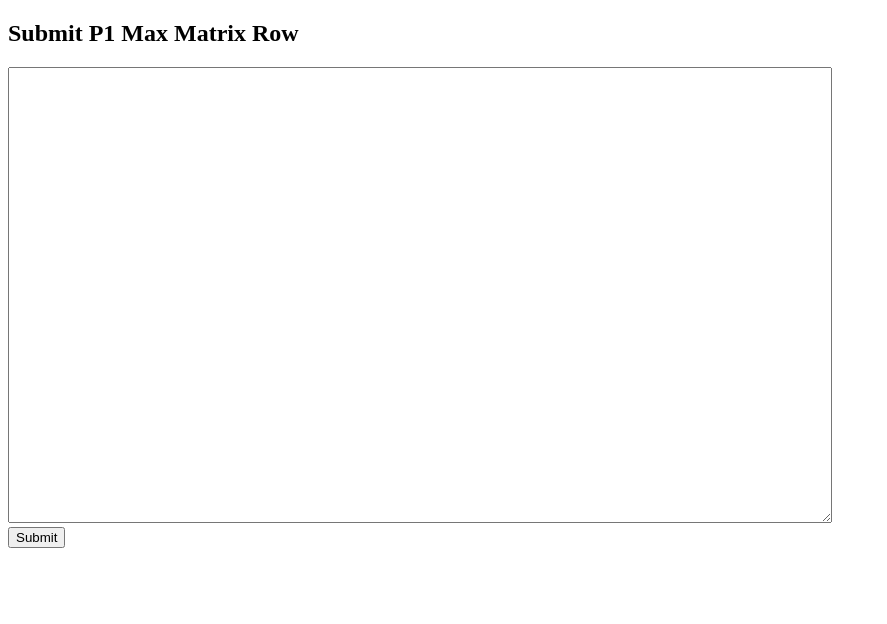
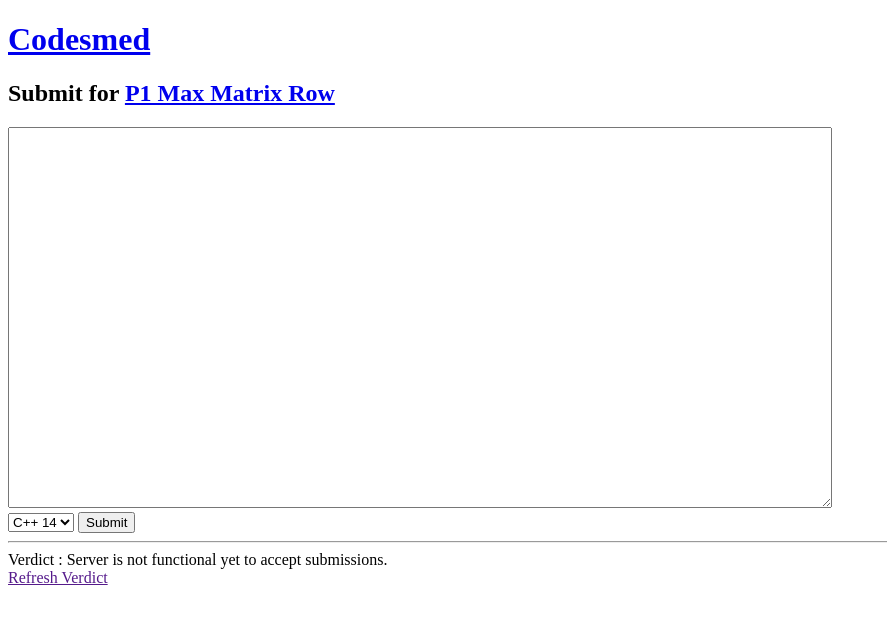
Before and after one commit to nitin12384/online_judge, a Django app: page /submit/1 in a window 1280 px wide. Shown: the top 624 px of the page, without its empty margins (0-887 px from the left). Run offline with Django 4.2, Linux system fonts and the light colour scheme; data comes from the database, SQL or seed files in the repository.

Commit message:
ui changes

```diff
--- a/oj_django_project/problems/templates/problems/submit.html
+++ b/oj_django_project/problems/templates/problems/submit.html
@@ -2,7 +2,7 @@
     required context
 
     'problem' :  Problem object ,
-    'languages' : array of strings
+    'languages' : array of Language objects
 
 -->
 
@@ -12,22 +12,46 @@
         <title>Problems</title>
     </head>
     <body>
-        <div id="header-root"></div>
+        <div id="header-root">
+            <h1>
+                <a href="{% url 'problems:index' %}" id="title-link" class="invisible-link">
+                    Codesmed
+                </a>
+            </h1>
+        </div>
         <div id="content-root">
             <div id="problem-header">
                 <div class="problem-title">
-                    <h2 class="heading2">Submit P{{problem.id}} {{problem.name}}</h2>
+                    <h2 class="heading2">Submit for
+                        <a href="{% url 'problems:detail_path' problem.id %}">
+                        P{{problem.id}} {{problem.name}}
+                        </a>
+                    </h2>
                 </div>
             </div>
             <div id="submission-input">
                 <form>
-                <textarea id="sub-textarea" name="input-code" rows="30" cols="100" ></textarea>
+                <textarea id="sub-textarea" name="input-code" rows="25" cols="100" ></textarea>
                 <br />
-                <input type="submit" value="Submit" />
+                <select id="language-selector-list" name="language-selector">
+                {% for language in languages %}
+                    <option class="language-selector-option" value="{{language.id}}">
+                        {{language.name}}
+                    </option>
+                {% endfor %}
+                </select>
+                <input type="submit" value="Submit" class="submit-button"/>
                 </form>
             </div>
+            <hr />
             <div id="verdict">
-
+                <div id="verdict-text">
+                    <span>Verdict : </span>
+                    <span id="verdict-span">Server is not functional yet to accept submissions.</span>
+                </div>
+                <div>
+                    <a href="">Refresh Verdict</a>
+                </div>
             </div>
         </div>
     </body>
--- a/oj_django_project/problems/utility.py
+++ b/oj_django_project/problems/utility.py
@@ -82,7 +82,7 @@ def get_problem_detailed_context(problem : Problem) -> dict :
     for plr in plr_set :
         language_id = plr.language_id
         cur_language = Language.objects.get(pk=language_id)
-        languages.append(cur_language.name)
+        languages.append(cur_language)
 
     return {
         'problem' : problem,
@@ -92,6 +92,7 @@ def get_problem_detailed_context(problem : Problem) -> dict :
         'output' : file_data[2],
         'constraints' : file_data[3],
         'examples' : file_data[4],
-        'languages' : languages.__str__()
+        'languages' : languages,
+        'languages_str' : languages.__str__(),
 
     }
--- a/oj_django_project/problems/views.py
+++ b/oj_django_project/problems/views.py
@@ -28,5 +28,7 @@ def submissions_detail(request, problem_id) :
 def submit(request, problem_id) :
 
     problem = get_object_or_404(Problem, pk=problem_id)
-    context = {'problem' : problem}
+
+    #TODO : later replace it with only required things
+    context = get_problem_detailed_context(problem)
     return render(request, 'problems/submit.html', context)
```
Also changed, not shown: oj_django_project/problems/templates/problems/detail.html (+10 -3 lines), oj_django_project/problems/templates/problems/index.html (+7 -1 lines), oj_django_project/problems/templates/problems/submissions_detail.html (+12 -2 lines), 1 other file.
